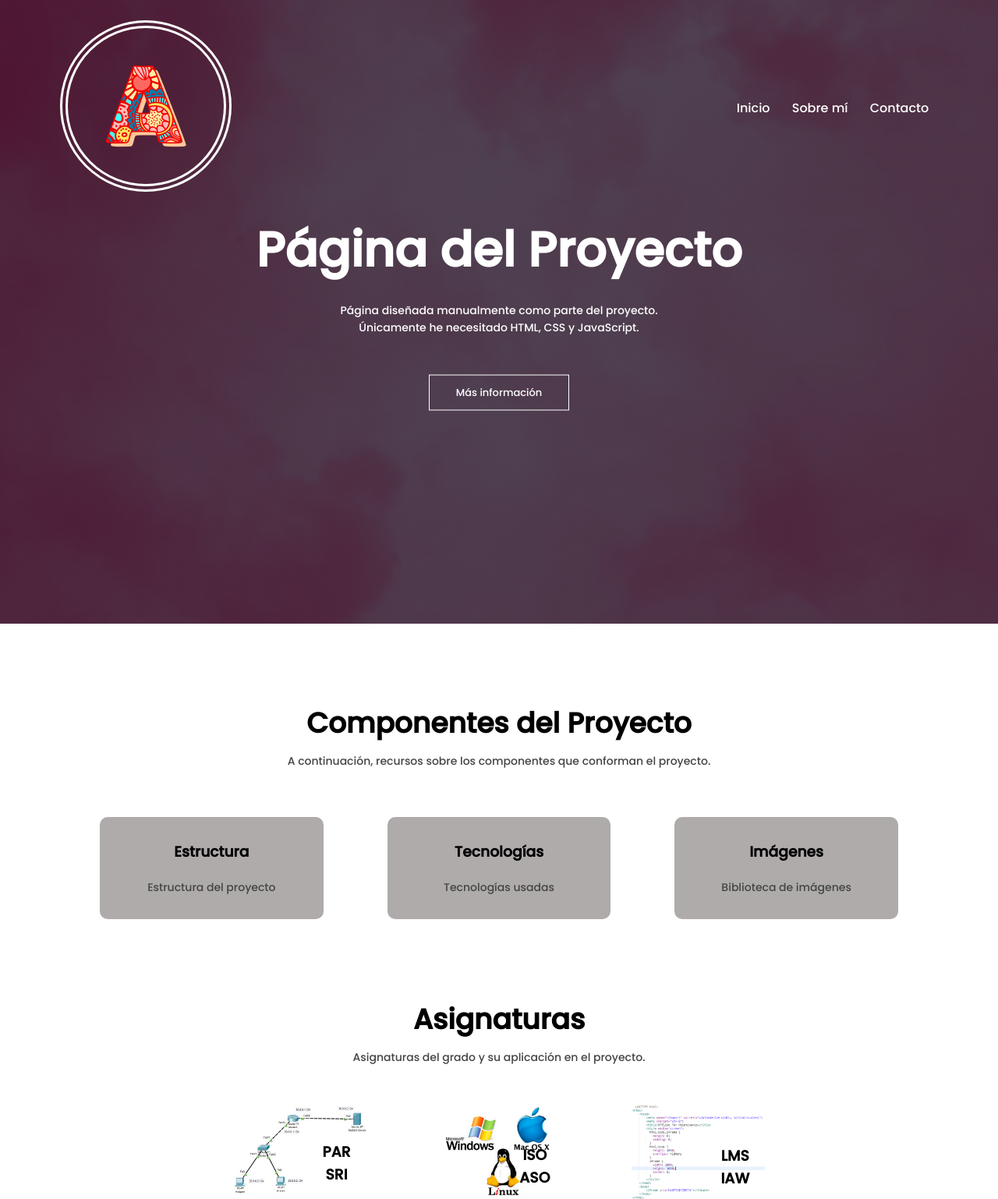
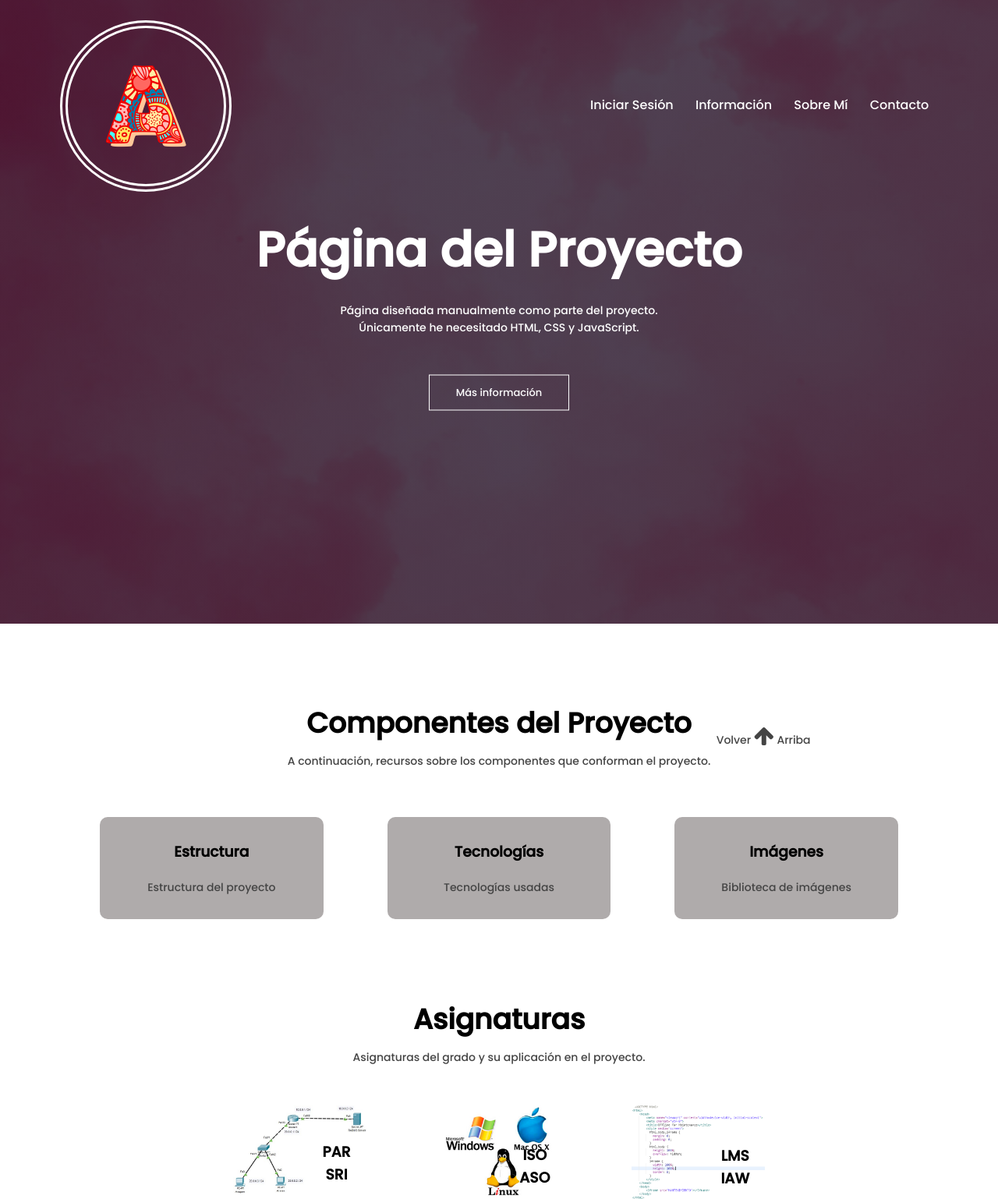
Before and after one commit to Apriego87/IAW, a PHP site: page / in a window 1280 px wide. Shown: the top 1538 px of the page at 78% size. Run offline with PHP 8.4, Linux system fonts and the light colour scheme.

Commit message:
paginaDecente

```diff
--- a/cosasProyecto/index.html
+++ b/cosasProyecto/index.html
@@ -5,7 +5,7 @@
     <meta charset="UTF-8">
     <meta http-equiv="X-UA-Compatible" content="IE=edge">
     <meta name="viewport" content="width=device-width, initial-scale=1.0">
-    <title>Proyecto</title>
+    <title>Antonio Priego</title>
     <link rel="stylesheet" href="style.css">
     <link rel="preconnect" href="https://fonts.googleapis.com">
     <link rel="preconnect" href="https://fonts.gstatic.com" crossorigin>
@@ -16,13 +16,14 @@
 <body>
     <section class="header">
         <nav>
-            <a href="index.html"><img src="images/logoBueno.png" class="logo"></a>
+            <img src="images/logoBueno.png" class="logo">
             <div class="navLinks" id="navLinks">
                 <i class="fa fa-times" onclick="hideMenu()"></i>
                 <ul>
-                    <li><a href="">Inicio</a></li>
-                    <li><a href="">Sobre mí</a></li>
-                    <li><a href="">Contacto</a></li>
+                    <li><a href="#">Iniciar Sesión</a></li>
+                    <li><a href="index.html#partes">Información</a></li>
+                    <li><a href="#">Sobre Mí</a></li>
+                    <li><a href="#">Contacto</a></li>
                 </ul>
             </div>
             <i class="fa fa-bars" onclick="showMenu()"></i>
@@ -35,7 +36,11 @@
         </div>
     </section>
 
-    <section class="partes">
+    <div class="prueba">
+        <p>Volver <i class="fa fa-arrow-up fa-2x"></i> Arriba</p>
+    </div>
+
+    <section class="partes" id="partes">
         <h1>Componentes del Proyecto</h1>
         <p>A continuación, recursos sobre los componentes que conforman el proyecto. </p>
 
--- a/cosasProyecto/style.css
+++ b/cosasProyecto/style.css
@@ -2,6 +2,7 @@
     margin: 0;
     padding: 0;
     font-family: 'Poppins', sans-serif;
+    scroll-behavior: smooth;
 }
 
 .header {
@@ -51,7 +52,6 @@ nav img {
 
 .navLinks ul li:hover::after {
     width: 100%;
-
 }
 
 ul>li>a {
@@ -107,7 +107,8 @@ nav .fa {
     }
 
     nav img {
-        max-width: 100px;
+        max-width: 80px;
+        border: double 6px white;
     }
 
     .navLinks ul li {
@@ -175,6 +176,15 @@ p {
     box-sizing: border-box;
 }
 
+.prueba {
+    display: flex;
+    float: right;
+    position: relative;
+    margin-right: 18vw;
+    margin-top: 5vh;
+    top: 10vh;
+}
+
 h3 {
     text-align: center;
     font-weight: 600;
@@ -188,6 +198,11 @@ h3 {
 @media(max-width: 700px) {
     .columna {
         flex-direction: column;
+    }
+
+    .prueba {
+        position: fixed;
+        bottom: 100px;
     }
 }
 
@@ -268,3 +283,7 @@ h3 {
         right: 15px;
     }
 }
+
+#parte1 {
+    scroll-behavior: smooth;
+}
```
